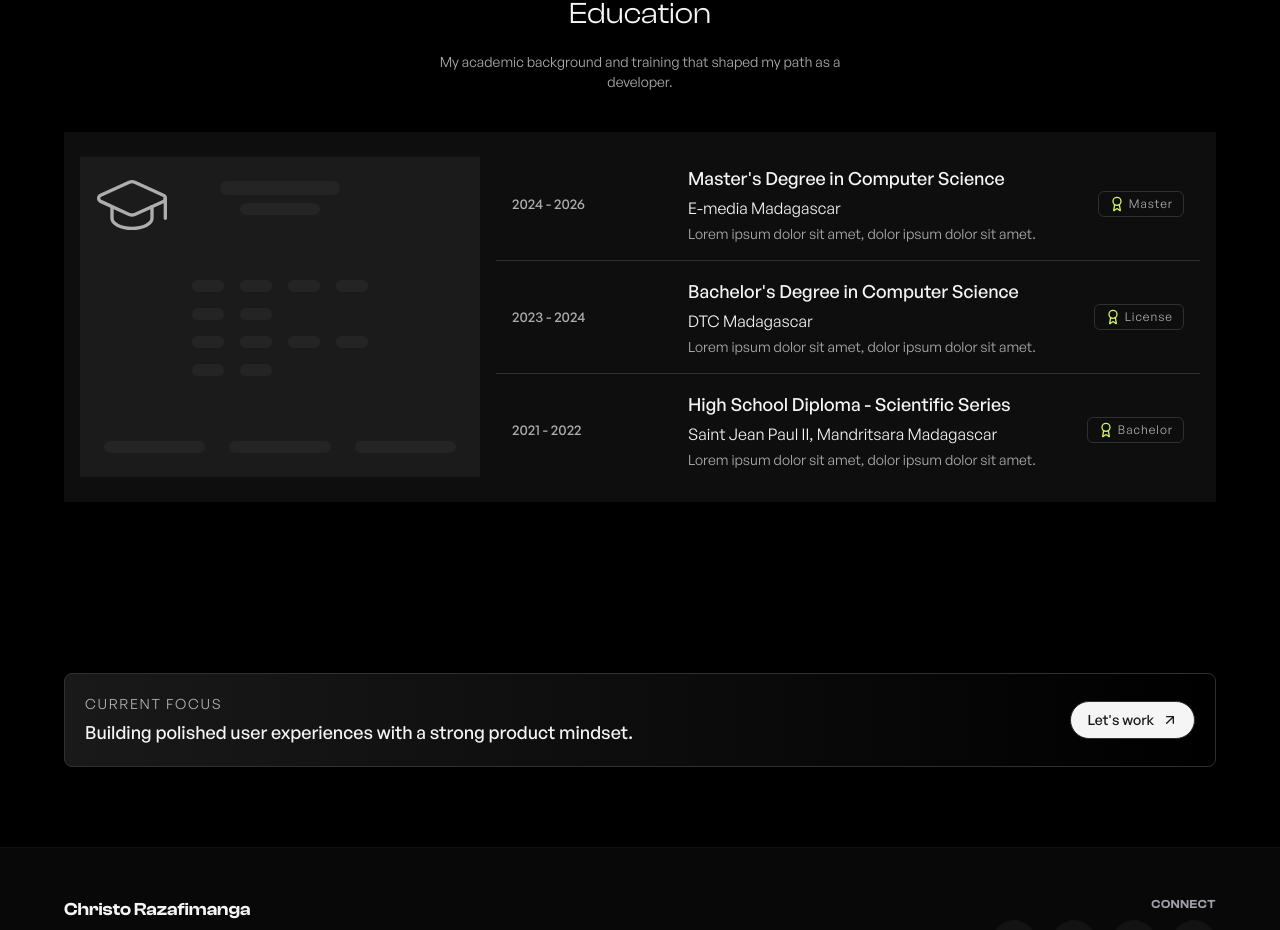
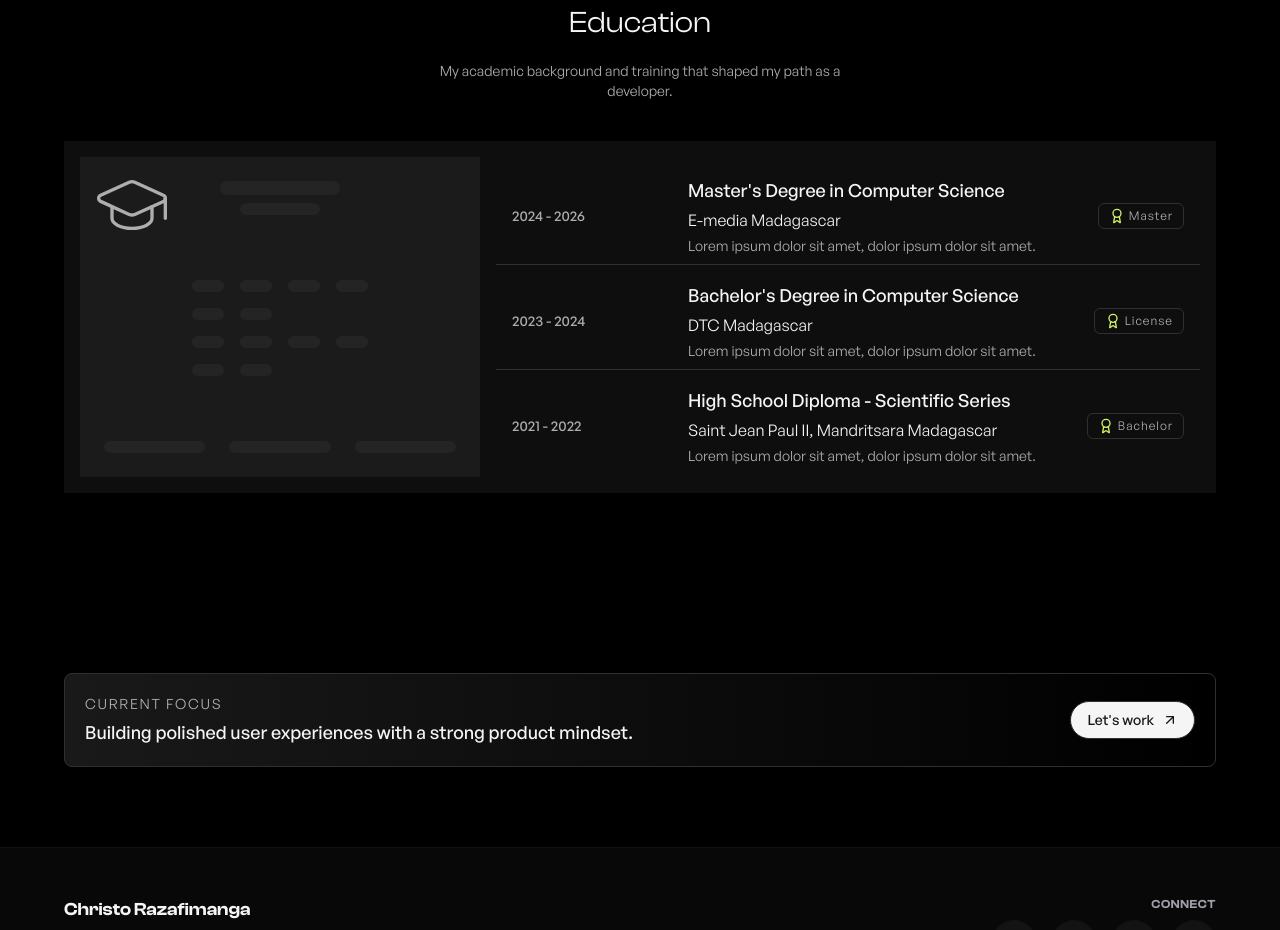
Before and after one commit to bossnare/portfolio, a Next.js app: page /about in a window 1280 px wide. Shown: the part 3330-4260 px from the top of the page. Built offline with nearby package versions, Linux system fonts and the light colour scheme.

Commit message:
.. minimize education card pb in md

```diff
--- a/src/components/about/Education.tsx
+++ b/src/components/about/Education.tsx
@@ -49,7 +49,7 @@ return(
             educations.map((education) => (
               <article
             key={education.title}
-            className="grid gap-4 pb-6 items-center p-2 md:grid-cols-[160px_1fr] md:p-4"
+            className="grid gap-4 pb-6 md:pb-2 items-center p-2 md:grid-cols-[160px_1fr] md:p-4"
           >
             <div className="text-sm font-medium text-muted-foreground">
               {education.period}
```
